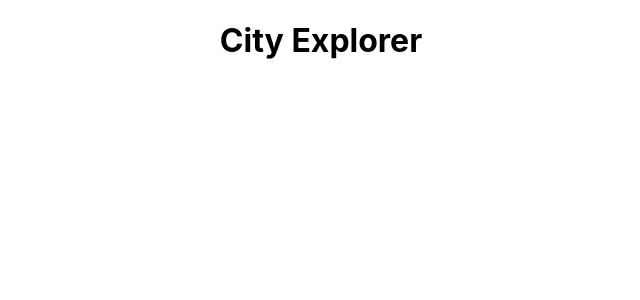
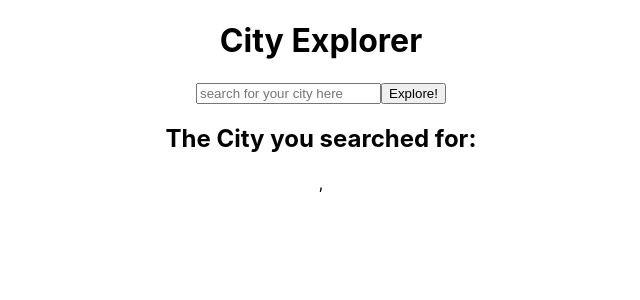
Before and after one commit to BedlaminGoliath/city-explorer, a React (Create React App) app: page / in a window 1280 px wide. Shown: the top 300 px of the page, without its empty margins (319-959 px from the left). Built offline with nearby package versions, Linux system fonts and the light colour scheme.

Commit message:
created form

```diff
--- a/src/App.js
+++ b/src/App.js
@@ -1,12 +1,59 @@
-import React from 'react';
+import React from 'react'
 import './App.css';
+import axios from 'axios';
+// import { Form, Button, Container } from 'react-bootstrap';
 
-function App() {
-  return (
-    <div className="App">
-      <h1>City Explorer</h1>
-    </div>
-  );
+class App extends React.Component {
+  constructor(props) {
+    super(props);
+    this.state = {
+      searchQuery: '',
+      location: '',
+      lat: '',
+      lon: ''
+    }
+  }
+  handleChange = (event) => {
+    this.setState({ searchQuery: event.target.value })
+  }
+
+  getLocation =  async () => {
+
+    // key: YOUR_ACCESS_TOKEN
+    // q: SEARCH_STRING
+    // format: 'json'
+
+    const url = `https://us1.locationiq.com/v1/search.php?key=${process.env.REACT_APP_LOCATIONIQ_KEY}&q=${this.state.searchQuery}&format=json`;
+    console.log('url ', url);
+    // .query
+    const response = await axios.get(url);
+    console.log('response Object: ', response);
+    console.log(response.data[0].lat , response.data[0].lon);
+    this.setState({ location: response.data[0].display_name, lat: response.data[0].lat, lon: response.data[0].lon})
+  }
+
+  render() {
+    return (
+      <div className="App">
+        <h1>City Explorer</h1>
+
+        <input type="text" onChange={this.handleChange}
+          placeholder="search for your city here"
+        />
+
+        <button onClick={this.getLocation}>Explore!</button>
+        <h2>The City you searched for:{this.state.location}</h2>
+        <p>{this.state.lat}, {this.state.lon}</p>
+        {/* <Container>
+        <Form>
+          <Form.Label>
+
+          </Form.Label>
+        </Form>
+      </Container> */}
+      </div>
+    );
+  }
 }
 
 export default App;
```
Also changed, not shown: src/CityForm.js (added, +22 -0 lines).
